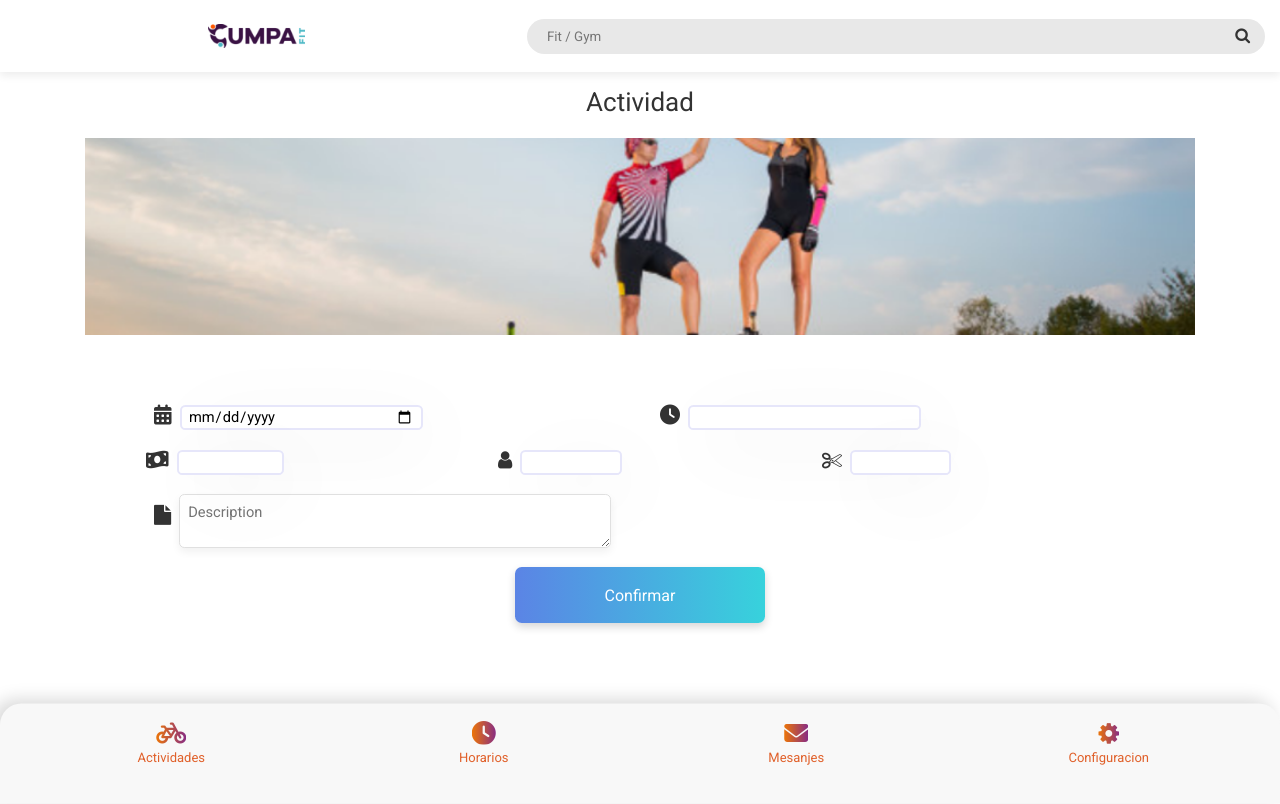
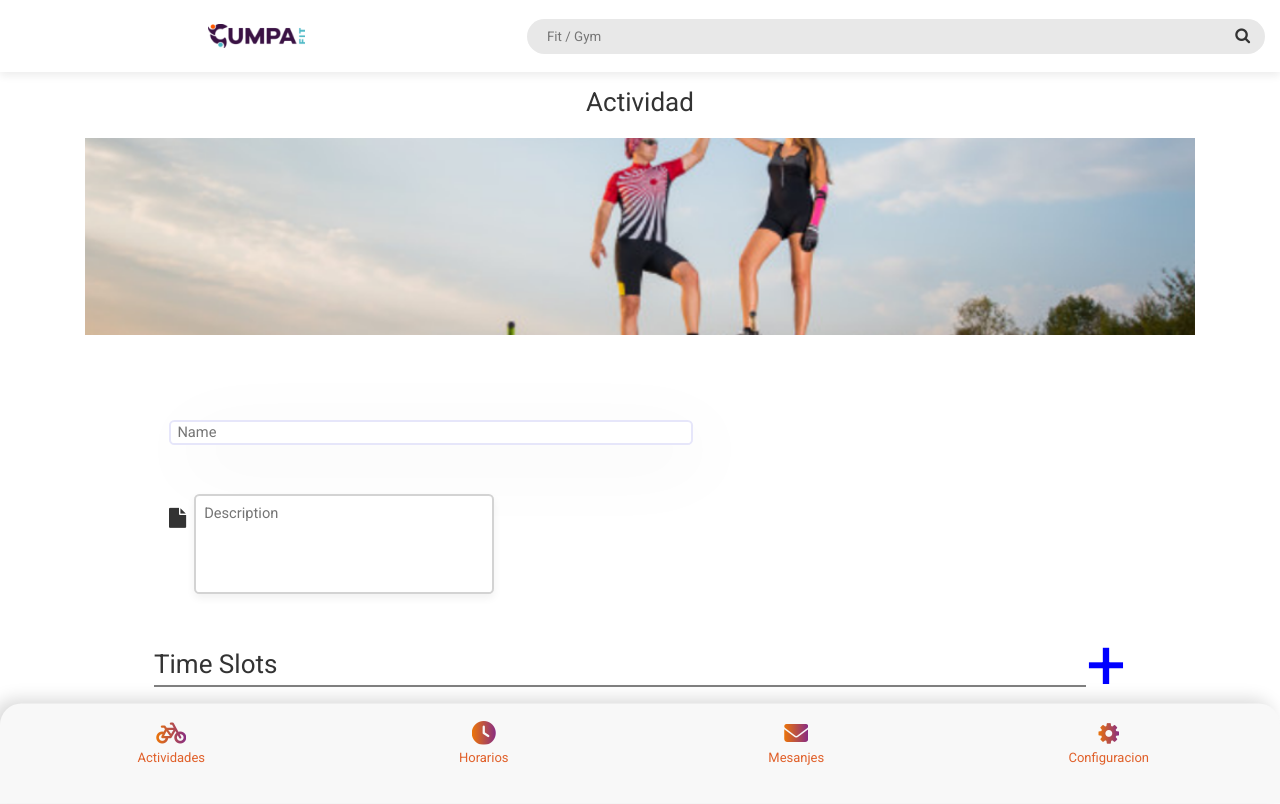
Before and after one commit to ztoa00/GYM_BookingApp, a React (Create React App) app in the folder react_frontend/: page /edit in a window 1280 px wide. Shown: the top 804 px of the page. Built offline with nearby package versions, Linux system fonts and the light colour scheme; the HTML template or start-up script is replaced by a standard one.

Commit message:
7, 7b, 7c.. create activity, timeslots

```diff
--- a/react_frontend/src/components/layout/OwnerEditSchedule.js
+++ b/react_frontend/src/components/layout/OwnerEditSchedule.js
@@ -1,7 +1,63 @@
 import React, { Fragment, Component } from 'react';
+import TimeSlot from './TimeSlot';
 
 // Import images
+
+
+const init_timeslot = {
+	user: null,
+	day: null,
+	cost: null,
+	count: null,
+	duration: null,
+}
+
+
 class OwnerEditSchedule extends Component {
+
+	constructor(props){
+		super(props);
+
+		this.state = {
+			name: null,
+			description: null,
+			timeslots: [],
+		}
+
+		this.set_timeslot = this.set_timeslot.bind(this);
+		this.saveActivity = this.saveActivity.bind(this);
+	}
+
+	set_timeslot(timeslot, index){
+		let new_timeslots = [];
+		this.state.timeslots.forEach((val, i) => {
+			if(index === i){
+				if(timeslot !== null){
+
+					//             API Call to save the timeslot if necessary
+					new_timeslots.push(timeslot);
+				}
+				else{
+					//           If null timeslot is being deleted.. API Call to delete the timeslot if necessary
+
+				}
+			}
+			else{
+				new_timeslots.push(val);
+			}
+		});
+
+		//  API Call if necessary
+
+		this.setState( prev => ({ ...prev, timeslots: new_timeslots }));
+	}
+
+
+	saveActivity(){
+		//   API Call to save activity if necessary
+	}
+
+
 	render() {
     	return (
         <Fragment>
@@ -15,38 +71,57 @@ class OwnerEditSchedule extends Component {
         	<div className="col-12 row">
         		<form className="editar-form">
             		<div className="col-12">
-            			<div className="col-6 edit-schedule">
-        					<i className="fas fa-calendar-alt"></i>
-							<input type="date" />
+
+						<div className="col-9 edit-schedule">
+							<input type="text" placeholder="Name" value={ this.state.name } />
 						</div>
-        				<div className="col-6 edit-schedule" style={{ paddingLeft: '15pt' }}>
-        					<i className="fas fa-clock"></i>
-							<input type="text" />
-        				</div>
-					</div>
-            		<div className="col-12 row">
-            			<div className="col-4 edit-schedule" style={{position: 'relative', right: '8px'}}>
-        					<i className="fas fa-money-bill-wave"></i>
-							<input type="number" />
+
+						<div className="col-12">
+							<div className="center-col-9 edit-schedule">
+								<i className="fa fa-file" style={{position: 'relative', bottom: '26px'}}></i>
+								<textarea placeholder="Description"
+								style={{minWidth: "300px", minHeight: "100px", border: "2px solid lightgray", resize: "none"}}
+								 value={ this.state.description }></textarea>
+							</div>
 						</div>
-            			<div className="col-4 edit-schedule" style={{ paddingLeft: '15pt' }}>
-        					<i className="fa fa-user"></i>
-							<input type="number" />
+						<div className="center-col-12">
+
+							<h1 style={{width: "100%", borderBottom: "2px solid gray"}}>
+								Time Slots
+							</h1>
+
+
+							<span style={{fontSize: 70, display: "block", color: "blue", cursor: "pointer"}} onClick={
+								event => {
+									this.setState( prev => {
+										let new_timeslots = prev.timeslots.slice(0);
+										new_timeslots.push({ ...init_timeslot });
+										return {
+											...prev,
+											timeslots: new_timeslots,
+										}
+									})
+								}
+							}> + </span>
 						</div>
-            			<div className="col-4 edit-schedule" style={{ paddingLeft: '15pt' }}>
-        					<i className="fa fa-scissors"></i>
-							<input type="number" />
+
+						<div className="col-12">
+							{
+								this.state.timeslots.map((timeslot, index) => {
+									return (
+										<TimeSlot edit={false} timeslot={timeslot} index={index} set_timeslot={ this.set_timeslot } />
+									);
+								})
+							}
 						</div>
 					</div>
-            		<div className="col-12">
-            			<div className="col-8 edit-schedule">
-        					<i className="fa fa-file" style={{position: 'relative', bottom: '26px'}}></i>
-							<textarea placeholder="Description"></textarea>
-						</div>
+
+					<div className="center-col-12">
+						<button type="submit" className="blue" id="reservar"  onClick={
+							event => this.saveActivity()
+						}>Confirmar</button>
 					</div>
-					<div className="center-col-12">
-						<button type="submit" className="blue" id="reservar">Confirmar</button>
-					</div>
+					<br />
         		</form>
         	</div>
 			</div>
--- /dev/null
+++ b/react_frontend/src/components/layout/TimeSlot.js
@@ -0,0 +1,95 @@
+import React, { Component } from 'react';
+
+
+export default class TimeSlot extends Component{
+    constructor(props){
+        super(props);
+        this.index = this.props.index;
+        console.log(this.props.timeslot)
+        this.state = {
+            ...this.props.timeslot,
+            edit: this.props.edit,
+        }
+        this.set_timeslot = this.props.set_timeslot;
+        this.handleChange = this.handleChange.bind(this);
+    }
+
+    handleChange(key, event){
+        event.persist();
+
+        switch(key){
+            case "day": this.setState(prev => ({...prev, day: event.target.value})); break;
+            case "duration": this.setState(prev => ({...prev, duration: event.target.value})); break;
+            case "cost": this.setState(prev => ({...prev, cost: event.target.value})); break;
+            case "user": this.setState(prev => ({...prev, user: event.target.value})); break;
+            case "count": this.setState(prev => ({...prev, count: event.target.value})); break;
+        }
+    }
+
+    render(){
+        return (
+
+            <div className="timeslot" style={{display: "block"}} >
+                    <h2 style={{width: "60%"}}> Time Slot { this.index + 1 }
+                    <span style={{ color: "lightblue", cursor: "pointer", float: "right", fontSize:"40px"}} onClick={ event => this.setState(prev => {
+                        return { ...prev, edit: !prev.edit }
+                    })}>
+                        { this.state.edit ? "-": "+" }</span> </h2>
+
+                    {   this.state.edit &&
+                    <div>
+                        <div className="col-6 edit-schedule">
+                            <i className="fas fa-calendar-alt"></i>
+                            <input type="date" value={ this.state.day } onChange={
+                                event => this.handleChange("day", event)
+                            } />
+                        </div>
+                        <div className="col-6 edit-schedule" style={{ paddingLeft: '15pt' }}>
+                            <i className="fas fa-clock"></i>
+                            <input type="text" value={ this.state.duration } onChange={
+                                event => this.handleChange("duration", event)
+                            } />
+                        </div>
+                        <div className="col-4 edit-schedule" style={{position: 'relative', right: '8px'}}>
+                            <i className="fas fa-money-bill-wave"></i>
+                            <input type="number" value={ this.state.cost } onChange={
+                                event => this.handleChange("cost", event)
+                            } />
+                        </div>
+                        <div className="col-4 edit-schedule" style={{ paddingLeft: '15pt' }}>
+                            <i className="fa fa-user"></i>
+                            <input type="number" value={ this.state.user } onChange={
+                                event => this.handleChange("user", event)
+                            } />
+                        </div>
+                        <div className="col-4 edit-schedule" style={{ paddingLeft: '15pt' }}>
+                            <i className="fa fa-scissors"></i>
+                            <input type="number" value={ this.state.count } onChange={
+                                event => this.handleChange("count", event)
+                            } />
+                        </div>
+                        <input type="button" value="Save" style={{width: "30%"}} onClick={
+                            event => { this.set_timeslot({
+                                    day: this.state.day,
+                                    duration: this.state.duration,
+                                    cost: this.state.cost,
+                                    count: this.state.count,
+                                    user: this.state.user,
+                                }, this.index)
+                                this.setState(prev => ({...prev, edit: false}));
+                            }
+                        }/>
+                        <input type="button" value="Delete" style={{width: "30%", marginLeft: "2%"}} onClick={
+                            event => {
+                                this.set_timeslot(null, this.index);
+                            }
+                        } />
+                    </div>
+                }
+                <br />
+                <hr />
+            </div>
+        );
+
+    }
+}
```
